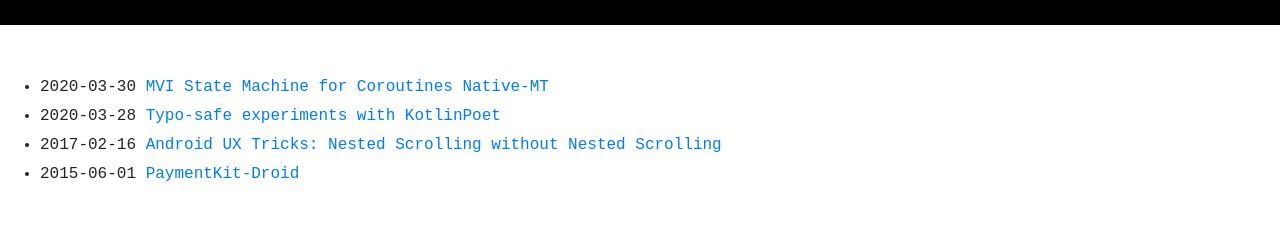
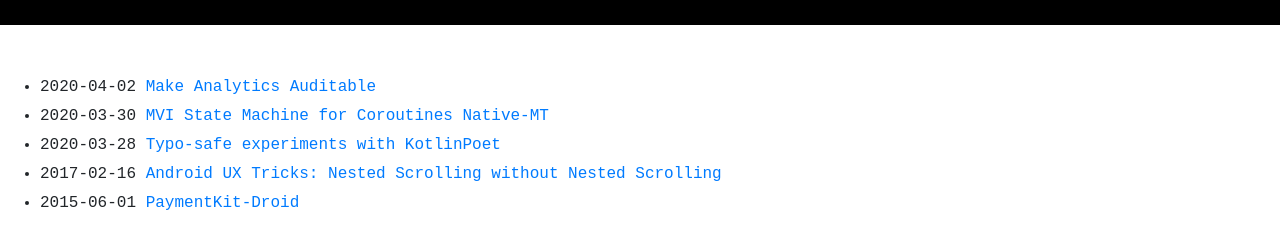
Before and after one commit to brendanw/brendanweinstein-ktor, a website: page public/blog/index.html in a window 1280 px wide. Shown: the part 125-374 px from the top of the page. Drawn offline with nearby package versions, Linux system fonts and the light colour scheme; a web font is replaced by a local one.

Commit message:
Draft title for analytics post

```diff
--- a/public/blog/index.html
+++ b/public/blog/index.html
@@ -73,6 +73,11 @@
 </header>
 <ul class="blog-item-list">
   <li class="blog-item">
+    2020-04-02 <a href="/make-analytics-auditable">
+    Make Analytics Auditable
+  </a>
+  </li>
+  <li class="blog-item">
     2020-03-30 <a href="/minimalist-multiplatform-statemachine-for-coroutines-native-mt">
     MVI State Machine for Coroutines Native-MT
   </a>
```
